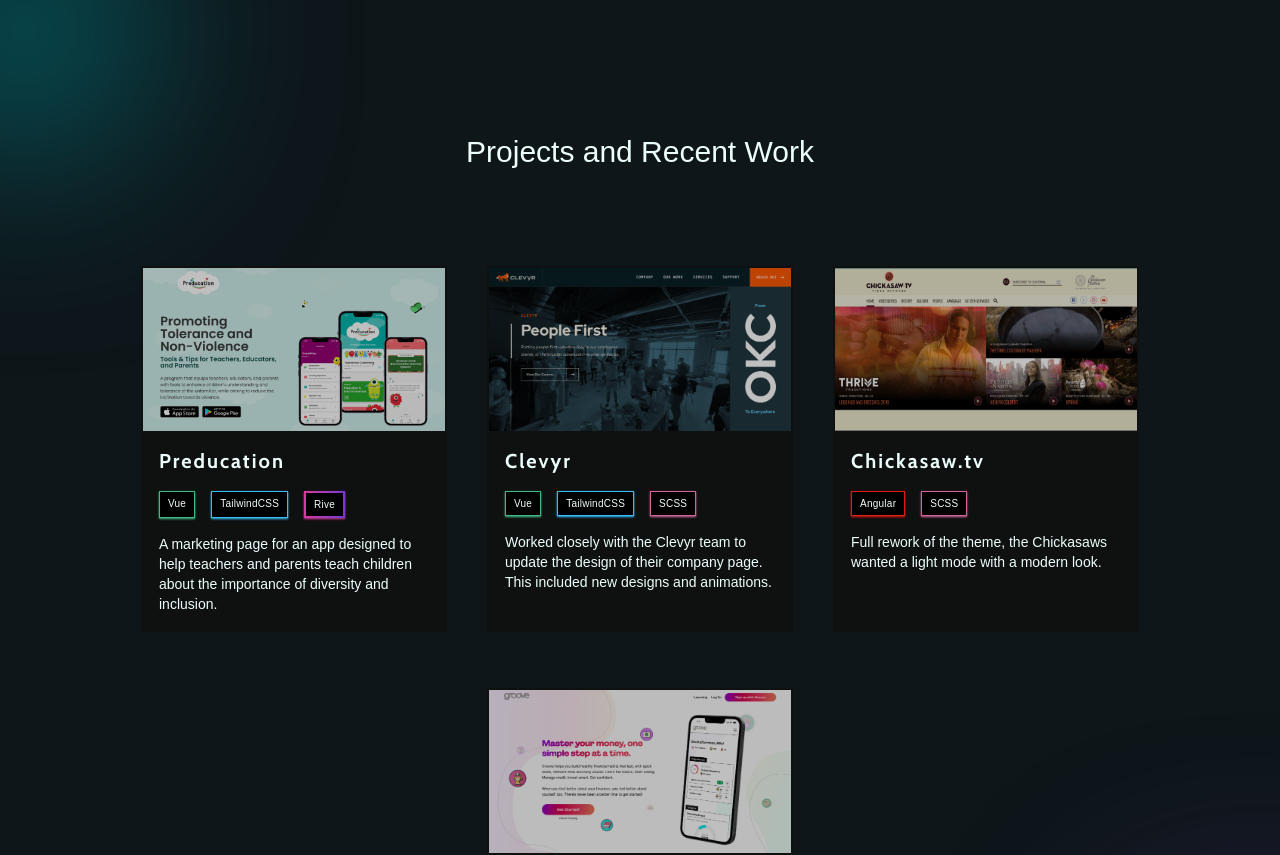
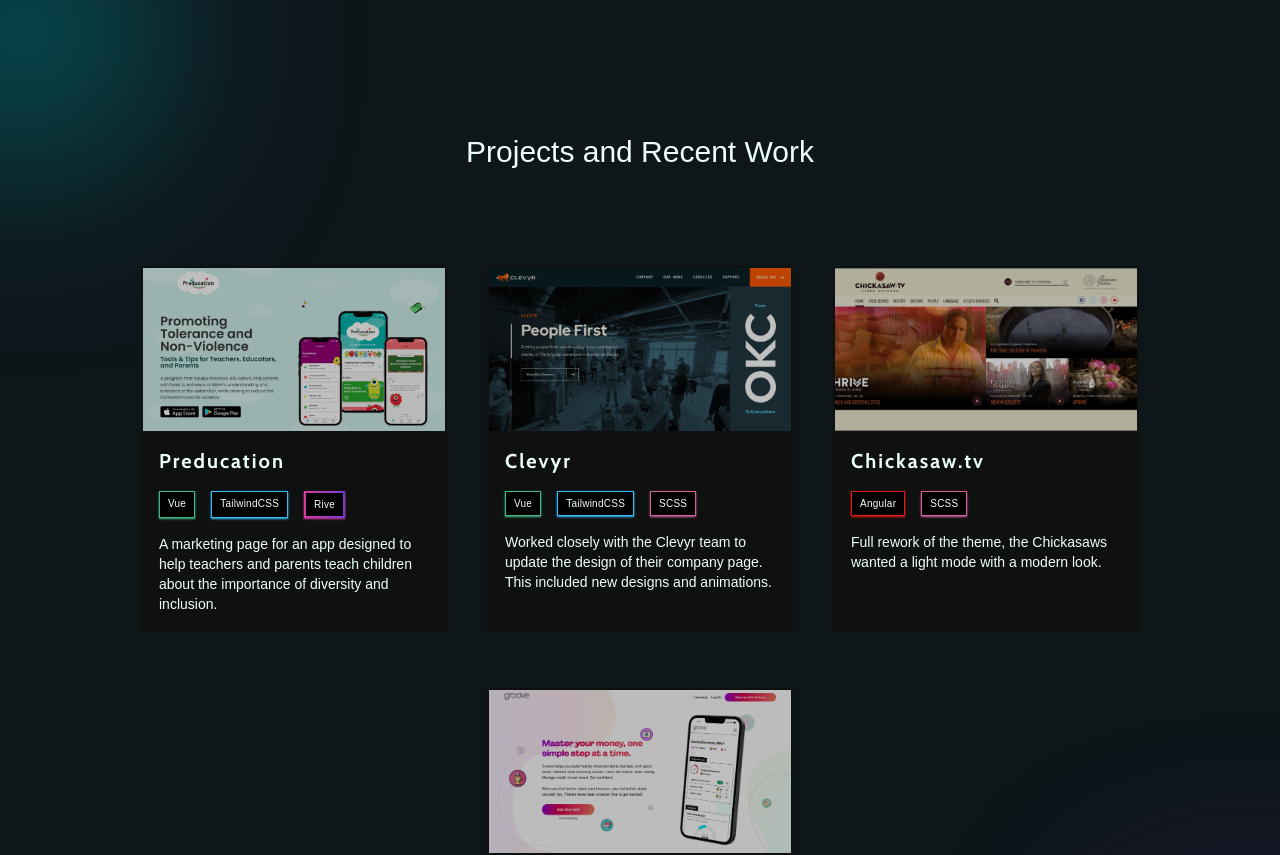
Before and after one commit to INIKITS/portfolio, a Vue app: page / in a window 1280 px wide. Shown: the part 780-1635 px from the top of the page. Built offline with nearby package versions, Linux system fonts and the light colour scheme; a web font is replaced by a local one.

Commit message:
fix: tweak images for mobile

```diff
--- a/src/components/sections/Portfolio/PortfolioCard.vue
+++ b/src/components/sections/Portfolio/PortfolioCard.vue
@@ -30,7 +30,7 @@
 <template>
 	<div
 		ref="portfolioCard"
-		class="card [ flex flex-col flex-[0_0_306px] relative mx-4 mb-12 overflow-hidden ] [ text-black bg-[#0f1010] border-2 border-transparent hover:border-bg-theme-dark backdrop-blur-sm ] [ group transition duration-200 ]"
+		class="card [ flex flex-col flex-[0_0_306px] relative mx-4 mb-12 overflow-hidden ] [ text-black bg-[#0f1010] border-2 border-transparent hover:border-bg-theme-dark backdrop-blur-md ] [ group transition duration-200 ]"
 		:class="{ 'fade-in': isVisible }"
 		@mouseover="isHovered = true"
 		@mouseleave="isHovered = false"
@@ -46,7 +46,7 @@
 			<img
 				:src="`/assets/imgs/${project.name}.png`"
 				:alt="project.name"
-				class="[ h-full md:min-h-[163px] object-center object-fit ] [ group-hover:brightness-100 brightness-75 transition duration-200 ]"
+				class="[ md:min-h-[163px] object-center object-cover ] [ group-hover:brightness-100 brightness-75 transition duration-200 ]"
 				:class="{
 					'[ relative overflow-hidden ]': project.name === 'chickasaw.tv',
 				}"
--- a/src/components/sections/Portfolio/PortfolioSection.vue
+++ b/src/components/sections/Portfolio/PortfolioSection.vue
@@ -56,10 +56,10 @@
 });
 </script>
 <template>
-	<div data-element="portfolio-section">
+	<div data-element="portfolio-section" class="mx-4">
 		<div
 			ref="portfolioSectionText"
-			class="[ mx-4 text-primary text-center text-3xl text-cabin ]"
+			class="[ text-primary text-center text-3xl text-cabin ]"
 			:class="{ 'fade-in': isVisible }"
 		>
 			Projects and Recent Work
```
